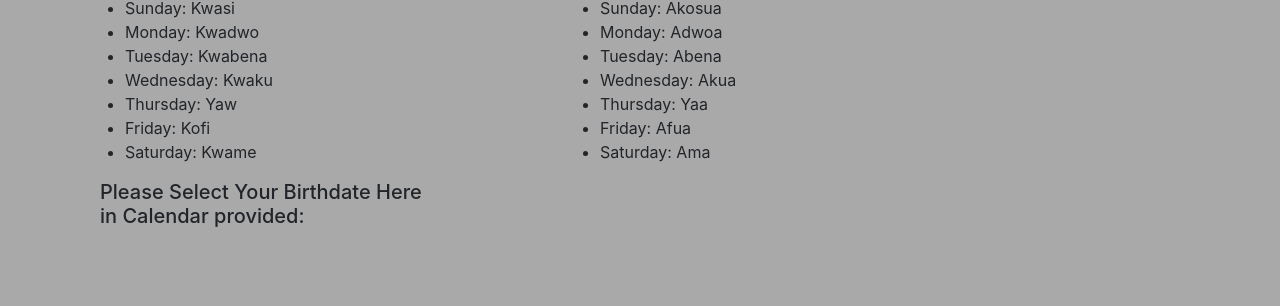
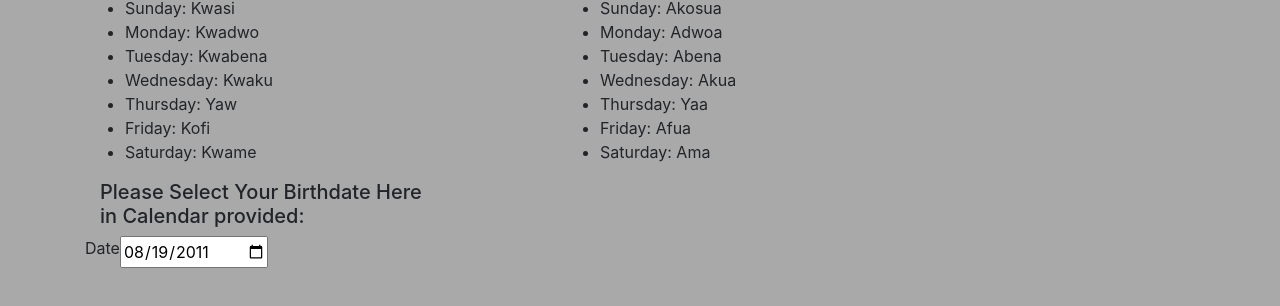
Before and after one commit to kiptoo-097/Akan-names-website, a plain HTML site: page index.html in a window 1280 px wide. Shown: the part 242-548 px from the top of the page. Drawn offline with Linux system fonts and the light colour scheme.

Commit message:
added calendar for date selecting date of birth

```diff
--- a/index.html
+++ b/index.html
@@ -50,6 +50,11 @@
             <h5>Please Select Your Birthdate Here in Calendar provided:</h5>
 
             <form>
+                <div class="form-group row">
+                    <label for="birthday date">Date</label>
+                    <input type="date" value="2011-08-19" id="bdate">
+                </div>
+            </form>
 
         </div>
 </body>
```
